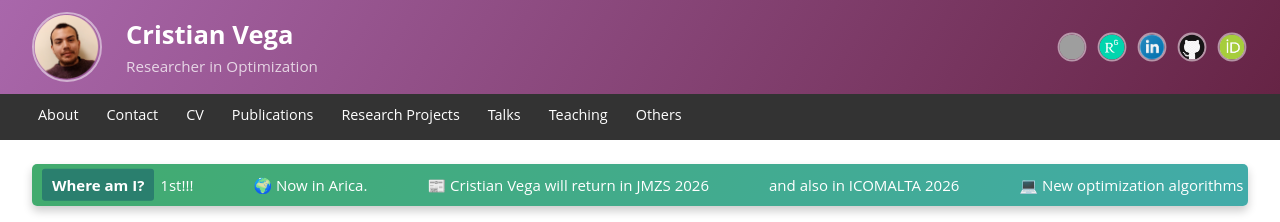
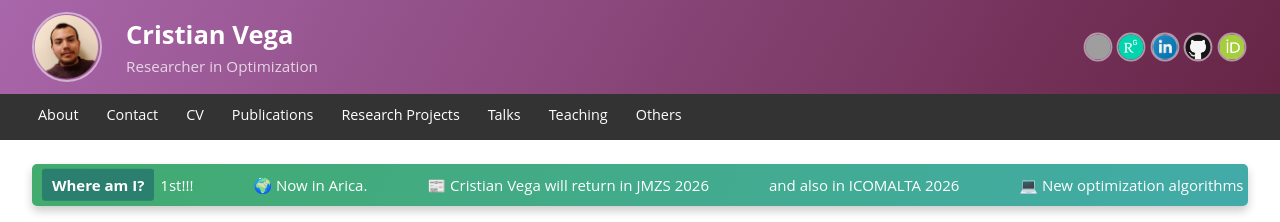
Before and after one commit to cristianvega1995/cristianvega1995.github.io, a Jekyll site: the page index.html, which Jekyll copies as it is, in a window 1280 px wide. Shown: the top 222 px of the page. Built offline with Jekyll 4.4.1, drawn with Linux system fonts in a browser that asks for light colours; grey boxes are pictures that could not be loaded.

Commit message:
Adjust social-icons alignment and gap

```diff
--- a/index.html
+++ b/index.html
@@ -52,8 +52,8 @@
         }
         .social-icons {
                 display: flex;
-                align-items: center;
-                gap: 0.5rem;
+                align-items: right;
+                gap: 0.1rem;
             }
 
         .social-icons img {
```
